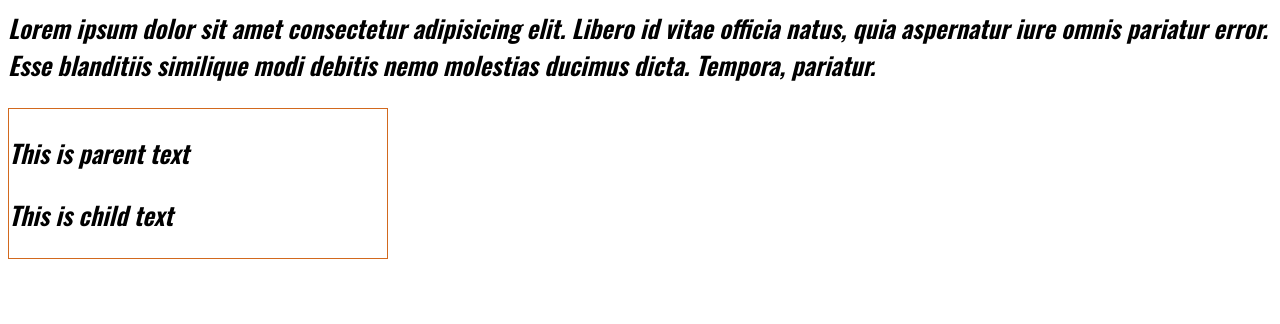
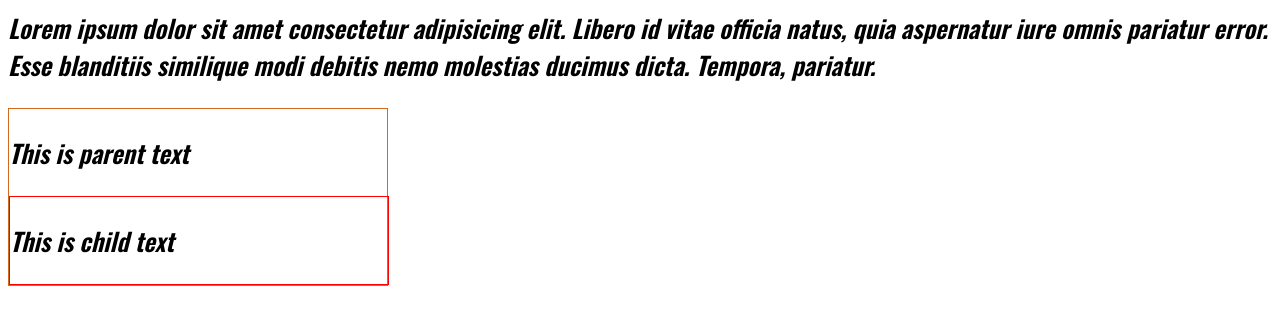
Before and after one commit to pritamsenweb/HTMLCSSLearning, a website: page index.html in a window 1280 px wide. Shown: the part 134-458 px from the top of the page. Drawn offline with nearby package versions, Linux system fonts and the light colour scheme; a web font is replaced by a local one.

Commit message:
Update style.css

```diff
--- a/css/style.css
+++ b/css/style.css
@@ -35,4 +35,6 @@ p {
   width: 100mm;
 }
 #child {
+  border: 1px solid red;
+  width: 100mm;
 }
```
